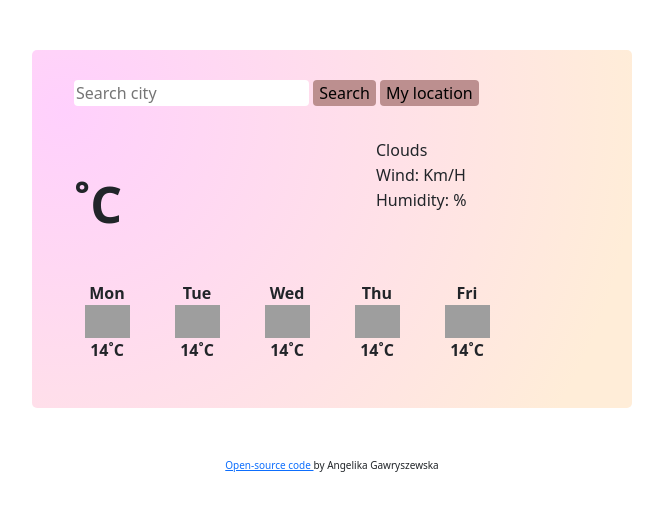
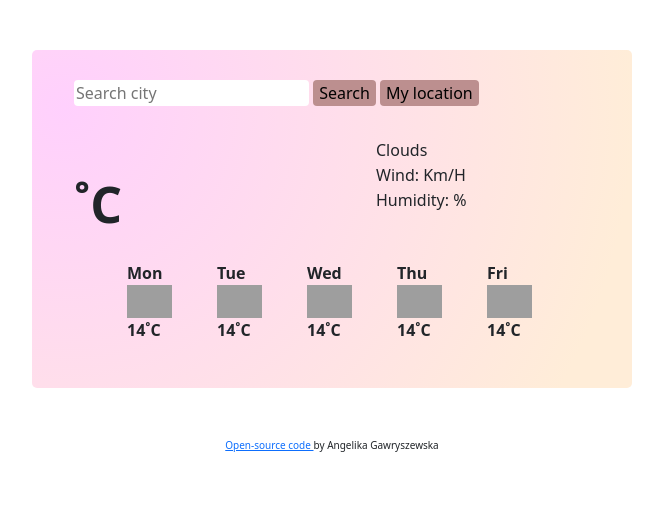
Before and after one commit to mapletta/my-final-weather-app-project, a plain HTML site: page index.html in a window 1280 px wide. Shown: the whole page, without its empty margins (308-971 px from the left). Drawn offline with nearby package versions, Linux system fonts and the light colour scheme; no server answers; grey boxes are pictures that could not be loaded.

Commit message:
update in css

```diff
--- a/style.css
+++ b/style.css
@@ -18,10 +18,11 @@ div.row {
 div.col-2 {
   text-align: center;
   font-weight: bolder;
-  padding: 10px 20px 0px 20px;
+  padding: 10px 20px 0px 65px;
 }
 div.weather-forecast {
   margin-top: 20px;
+  margin: 0px auto;
   text-align: center;
 }
 
```
